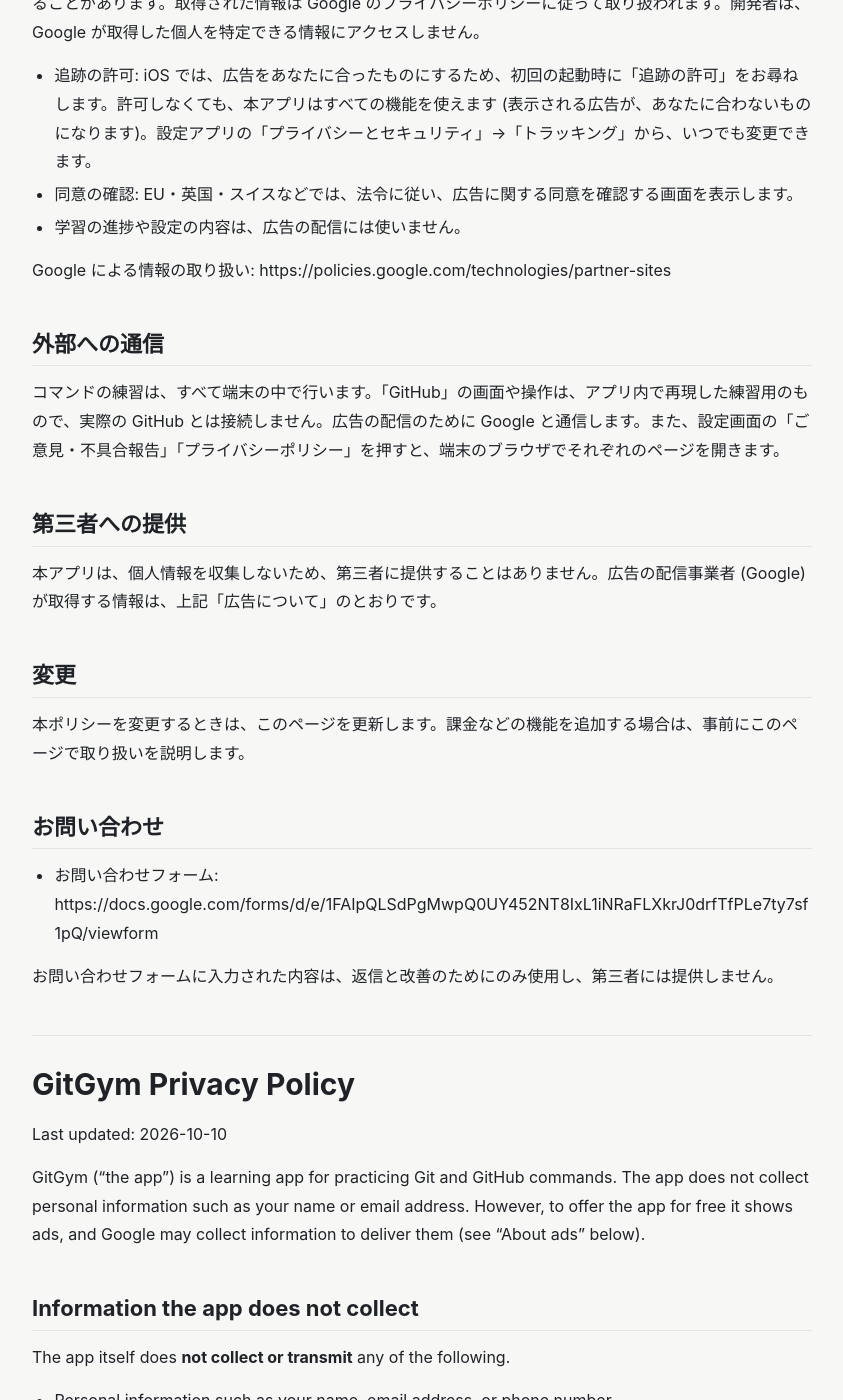
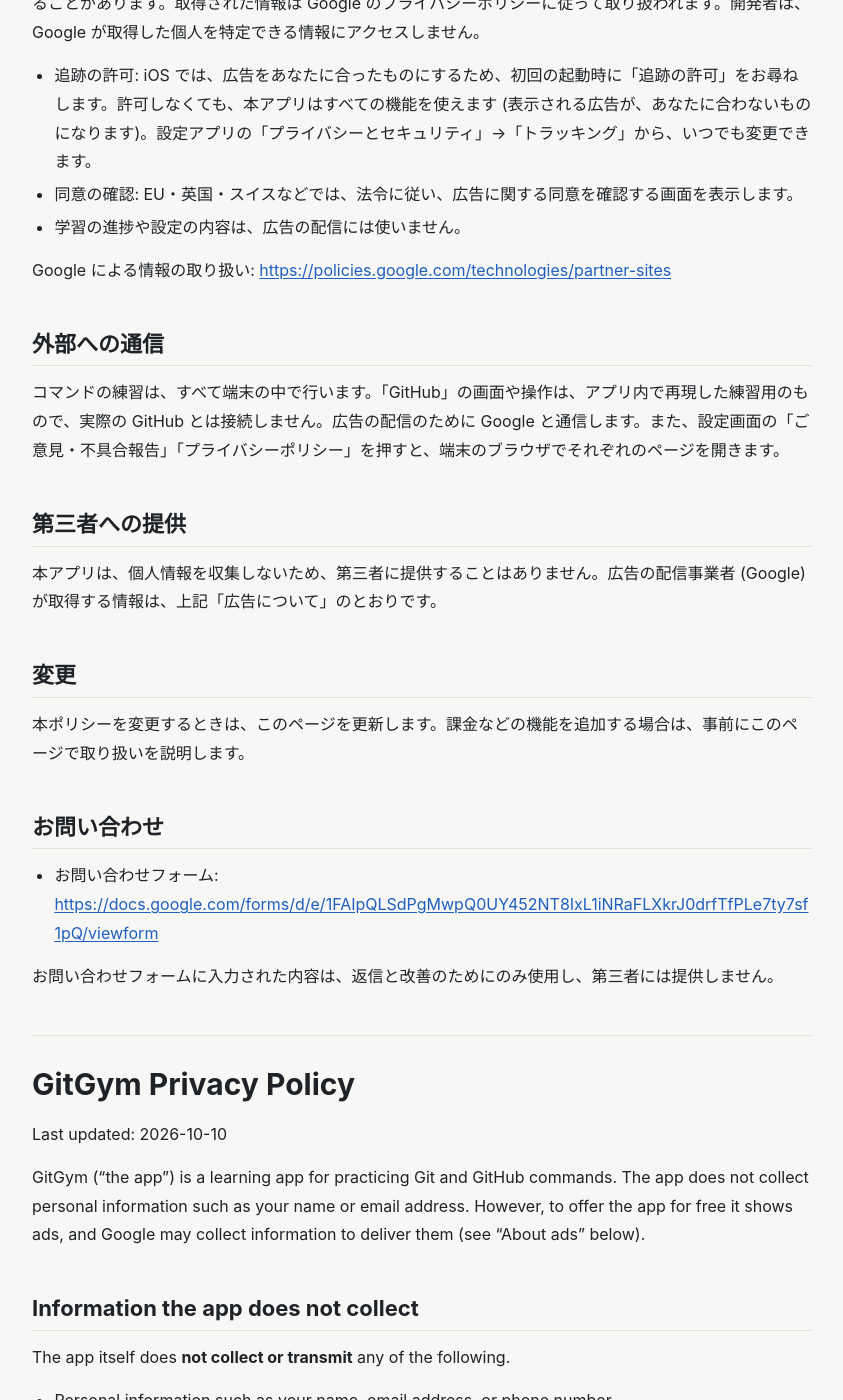
Before and after one commit to tsutsumi03/tsutsumi03.github.io, a Jekyll site: the page built from gitgym/privacy.md, in a window 1280 px wide and 1400 px high, scrolled down 1023 px. Shown: the whole window, without its empty margins (218-1061 px from the left). Built offline with Jekyll 4.4.1, drawn with Linux system fonts in a browser that asks for light colours; some of the changed text lies outside the part shown.

Commit message:
fix: プライバシーポリシーでリンクになっていない URL をリンクにする
Co-Authored-By: Claude Sonnet 5.5 <noreply@anthropic.com>

```diff
--- a/gitgym/privacy.md
+++ b/gitgym/privacy.md
@@ -30,7 +30,7 @@ GitGym (以下「本アプリ」) は、Git / GitHub のコマンドを練習す
 - 同意の確認: EU・英国・スイスなどでは、法令に従い、広告に関する同意を確認する画面を表示します。
 - 学習の進捗や設定の内容は、広告の配信には使いません。
 
-Google による情報の取り扱い: https://policies.google.com/technologies/partner-sites
+Google による情報の取り扱い: <https://policies.google.com/technologies/partner-sites>
 
 ## 外部への通信
 コマンドの練習は、すべて端末の中で行います。「GitHub」の画面や操作は、アプリ内で再現した練習用のもので、実際の GitHub とは接続しません。広告の配信のために Google と通信します。また、設定画面の「ご意見・不具合報告」「プライバシーポリシー」を押すと、端末のブラウザでそれぞれのページを開きます。
@@ -42,7 +42,7 @@ Google による情報の取り扱い: https://policies.google.com/technologies/
 本ポリシーを変更するときは、このページを更新します。課金などの機能を追加する場合は、事前にこのページで取り扱いを説明します。
 
 ## お問い合わせ
-- お問い合わせフォーム: https://docs.google.com/forms/d/e/1FAIpQLSdPgMwpQ0UY452NT8IxL1iNRaFLXkrJ0drfTfPLe7ty7sf1pQ/viewform
+- お問い合わせフォーム: <https://docs.google.com/forms/d/e/1FAIpQLSdPgMwpQ0UY452NT8IxL1iNRaFLXkrJ0drfTfPLe7ty7sf1pQ/viewform>
 
 お問い合わせフォームに入力された内容は、返信と改善のためにのみ使用し、第三者には提供しません。
 
@@ -73,7 +73,7 @@ The app shows ads using Google AdMob. To deliver ads, measure their performance,
 - Consent: in the EU, the UK, Switzerland, and similar regions, the app shows a screen to confirm your consent for ads, as required by law.
 - Your progress and settings are not used to deliver ads.
 
-How Google uses information: https://policies.google.com/technologies/partner-sites
+How Google uses information: <https://policies.google.com/technologies/partner-sites>
 
 ## Network communication
 Every command exercise runs on your device. The "GitHub" screens and actions are a simulation inside the app and do not connect to the real GitHub. The app communicates with Google to deliver ads. The "Send feedback" and "Privacy policy" rows in the settings screen open the corresponding page in your device's browser.
@@ -85,6 +85,6 @@ Because the app does not collect personal information, it does not share it with
 When this policy changes, this page will be updated. Before adding features such as purchases, we will explain how data is handled on this page.
 
 ## Contact
-- Contact form: https://docs.google.com/forms/d/e/1FAIpQLSdPgMwpQ0UY452NT8IxL1iNRaFLXkrJ0drfTfPLe7ty7sf1pQ/viewform
+- Contact form: <https://docs.google.com/forms/d/e/1FAIpQLSdPgMwpQ0UY452NT8IxL1iNRaFLXkrJ0drfTfPLe7ty7sf1pQ/viewform>
 
 Information you submit through the contact form is used only to reply and to improve the app, and is not shared with third parties.
```
Also changed, not shown: pitalgo/privacy/index.md (+1 -1 lines).
